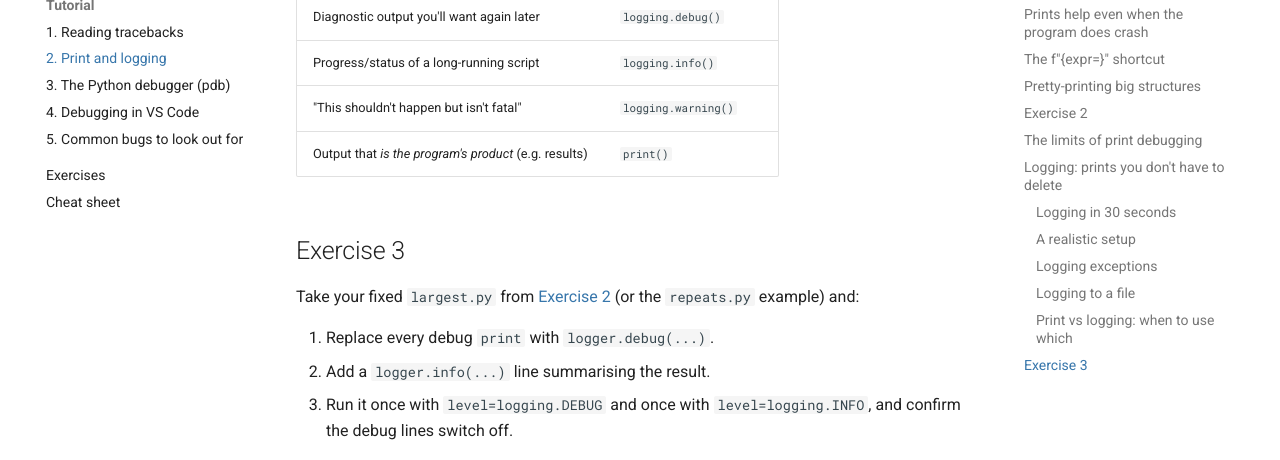
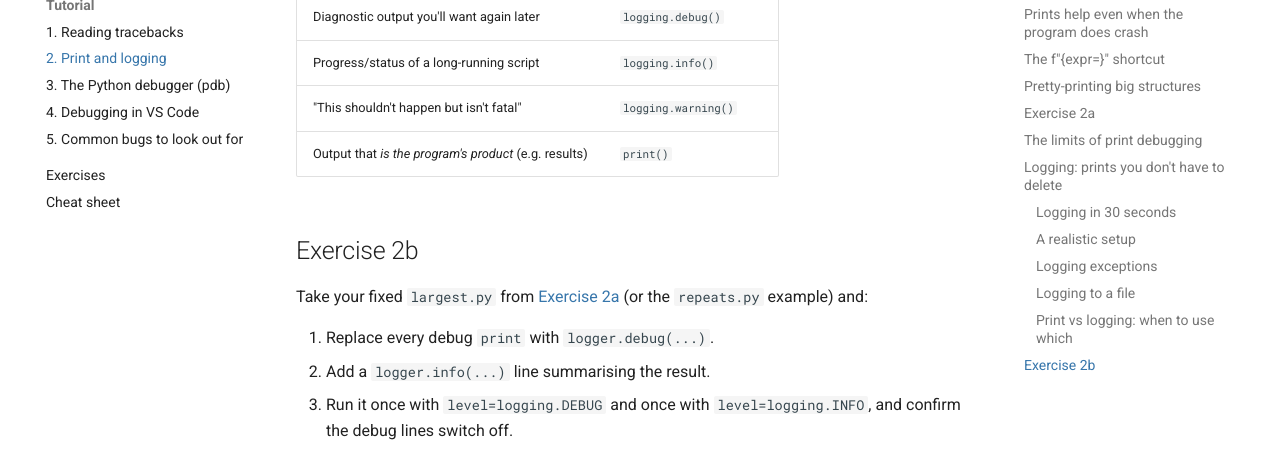
Before and after one commit to geoffreyweal/python-debugging-tutorial, an MkDocs documentation site: the page built from Documentation/docs/02-print-and-logging.md, in a window 1280 px wide and 900 px high, scrolled down 6646 px. Shown: the part 166-626 px from the top of the window. Built offline with MkDocs 1.6.1 and Material for MkDocs 9.7.7, drawn with Linux system fonts in a browser that asks for light colours; some of the changed text lies outside the part shown.

````diff
--- a/Documentation/docs/02-print-and-logging.md
+++ b/Documentation/docs/02-print-and-logging.md
@@ -2,7 +2,7 @@
 
 The simplest debugging technique: put `print()` statements in your code to see what's actually happening. Everyone does it, it works everywhere, and done *well* it's genuinely effective.
 
-This page covers two closely related techniques: quick, throwaway **`print()` debugging**, and **`logging`** — the same idea made permanent and switchable. We'll start with prints.
+This page covers two closely related techniques: quick, throwaway `print()` debugging, and `logging` — the same idea made permanent and switchable. We'll start with prints.
 
 ## A buggy example
 
@@ -136,7 +136,7 @@ from pprint import pprint
 pprint(response_data)        # nicely indented, keys sorted
 ```
 
-## Exercise 2
+## Exercise 2a
 
 This function should return the largest number in a list, but `largest([5, -2, -7])` returns `0` instead of `5` for some inputs... wait, actually it returns `5` there. Try `largest([-5, -2, -7])`. Use labelled prints (or `f"{...=}"`) to find out why it returns `0` instead of `-2`.
 
@@ -309,9 +309,9 @@ logging.basicConfig(
 | "This shouldn't happen but isn't fatal" | `logging.warning()` |
 | Output that *is the program's product* (e.g. results) | `print()` |
 
-## Exercise 3
+## Exercise 2b
 
-Take your fixed `largest.py` from [Exercise 2](#exercise-2) (or the `repeats.py` example) and:
+Take your fixed `largest.py` from [Exercise 2a](#exercise-2a) (or the `repeats.py` example) and:
 
 1. Replace every debug `print` with `logger.debug(...)`.
 2. Add a `logger.info(...)` line summarising the result.
````
Also changed, not shown: Documentation/docs/03-pdb.md (+1 -1 lines), Documentation/docs/04-vscode.md (+1 -1 lines), Documentation/docs/05-common-bugs.md (+1 -1 lines).
